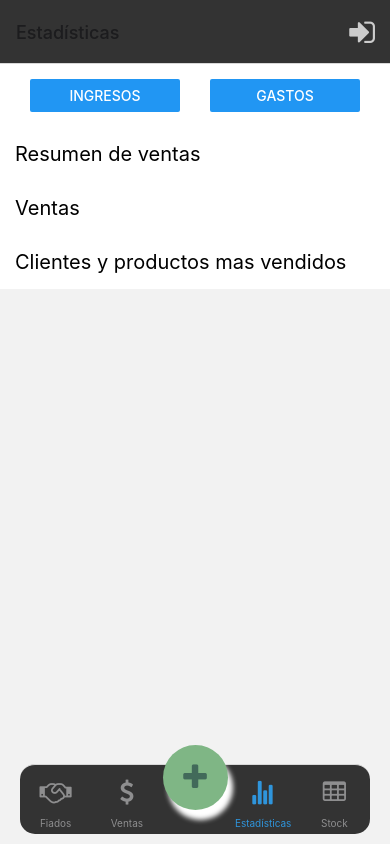
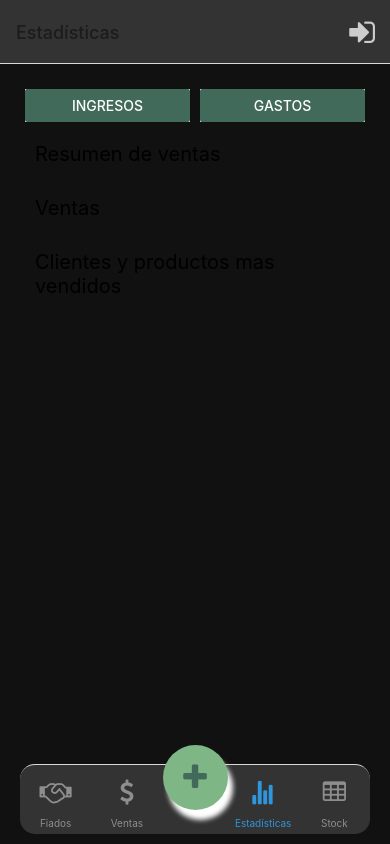
Before and after one commit to imanolcorimayo/cassa-client, a React Native app: screen /TabFive in a window 390 px wide. Built offline with nearby package versions, Linux system fonts and the light colour scheme; no server answers; what expo-linking would draw is missing.

Commit message:
top buttons componentized

```diff
--- /dev/null
+++ b/components/TopButtons.tsx
@@ -0,0 +1,44 @@
+import React from "react";
+import { StyleSheet, TouchableOpacity, Button, Alert } from "react-native";
+
+import Colors from "../constants/Colors";
+import { Text, View } from "./Themed";
+
+interface Props {
+  firstButton: String;
+  secondButton: String;
+}
+
+export default function TopButtons(props: Props) {
+  return (
+    <View style={styles.topButtonsContainer}>
+      <View style={styles.topButtons}>
+        <Button
+          title={props.firstButton}
+          color={Colors.primaryDark.tint}
+          onPress={() => Alert.alert("Button with adjusted color pressed")}
+        />
+      </View>
+      <View style={styles.topButtons}>
+        <Button
+          title={props.secondButton}
+          color={Colors.primaryDark.tint}
+          onPress={() => Alert.alert("Button with adjusted color pressed")}
+        />
+      </View>
+    </View>
+  );
+}
+
+const styles = StyleSheet.create({
+  topButtonsContainer: {
+    display: "flex",
+    flexDirection: "row",
+    justifyContent: "center",
+    backgroundColor: "#111",
+  },
+  topButtons: {
+    margin: 5,
+    flex: 1,
+  },
+});
--- a/screens/Estadisticas.tsx
+++ b/screens/Estadisticas.tsx
@@ -1,4 +1,4 @@
-import { StyleSheet } from "react-native";
+import { StyleSheet, Dimensions } from "react-native";
 import React from "react";
 
 import { RootTabScreenProps } from "../types";
@@ -6,18 +6,26 @@ import { RootTabScreenProps } from "../types";
 // Components
 import { View, Text } from "../components/Themed";
 import { Alert, Button } from "react-native";
+import TopButtons from "../components/TopButtons";
+
+// React Navigation
+import { useFocusEffect, useIsFocused } from "@react-navigation/native";
+
+// Redux
+import { useDispatch, useSelector } from "react-redux";
+import { getSales, setScreenState } from "../redux/actions";
 
 export default function Fiados({ navigation }: RootTabScreenProps<"TabFour">) {
+  const dispatch = useDispatch();
+  // Used to change the function of the PLUS tab bottom bar button
+  useFocusEffect(
+    React.useCallback(() => {
+      dispatch(setScreenState("sell"));
+    }, [])
+  );
   return (
     <View style={styles.container}>
-      <View style={styles.buttons}>
-        <View style={styles.button}>
-          <Button title="Ingresos" onPress={() => Alert.alert("Button with adjusted color pressed")} />
-        </View>
-        <View style={styles.button}>
-          <Button title="Gastos" onPress={() => Alert.alert("Button with adjusted color pressed")} />
-        </View>
-      </View>
+      <TopButtons firstButton="Ingresos" secondButton="Gastos" />
       <Text style={styles.subTitles}>Resumen de ventas</Text>
       <Text style={styles.subTitles}>Ventas</Text>
       <Text style={styles.subTitles}>Clientes y productos mas vendidos</Text>
@@ -26,7 +34,11 @@ export default function Fiados({ navigation }: RootTabScreenProps<"TabFour">) {
 }
 
 const styles = StyleSheet.create({
-  container: {},
+  container: {
+    backgroundColor: "#111",
+    height: Dimensions.get("window").height,
+    padding: 20,
+  },
   button: {
     width: 150,
   },
--- a/screens/Productos.tsx
+++ b/screens/Productos.tsx
@@ -8,14 +8,17 @@ import { ScrollView, Button, Alert, Dimensions, Pressable, StyleSheet, Modal, Te
 import { View, Text } from "../components/Themed";
 import Producto from "../components/Productos/Producto";
 import Categories from "../components/Productos/Categories";
-import Ordenar from "../components/Generales/Ordenar";
+import TopButtons from "../components/TopButtons";
 
 // Redux
 import { useDispatch, useSelector } from "react-redux";
-import { getProducts, showProductModal } from "../redux/actions";
+import { getProducts, setScreenState, showProductModal } from "../redux/actions";
 
 // Colors
 import Colors from "../constants/Colors";
+
+// React navigation
+import { useFocusEffect, useIsFocused } from "@react-navigation/native";
 
 interface Product {
   buy_unit: String;
@@ -77,6 +80,13 @@ export default function Productos({ navigation }: RootTabScreenProps<"TabThree">
       }).start();
     }
   };
+
+  // Used to change the function of the PLUS tab bottom bar button
+  useFocusEffect(
+    React.useCallback(() => {
+      dispatch(setScreenState("sell"));
+    }, [])
+  );
 
   const [visible, setVisible] = React.useState(false);
   return (
@@ -157,22 +167,7 @@ export default function Productos({ navigation }: RootTabScreenProps<"TabThree">
           <Text>Añadir producto</Text>
         </Pressable>
       </View> */}
-      <View style={styles.topButtonsContainer}>
-        <View style={styles.topButtons}>
-          <Button
-            title="Productos/Stock"
-            color={Colors.primaryDark.tint}
-            onPress={() => Alert.alert("Button with adjusted color pressed")}
-          />
-        </View>
-        <View style={styles.topButtons}>
-          <Button
-            title="Historial"
-            color={Colors.primaryDark.tint}
-            onPress={() => Alert.alert("Button with adjusted color pressed")}
-          />
-        </View>
-      </View>
+      <TopButtons firstButton="Productos/Stock" secondButton="Historial" />
 
       <View style={styles.input}>
         {/* @ts-ignore */}
@@ -240,6 +235,11 @@ export default function Productos({ navigation }: RootTabScreenProps<"TabThree">
 }
 
 const styles = StyleSheet.create({
+  container: {
+    backgroundColor: "#111",
+    height: Dimensions.get("window").height,
+    padding: 20,
+  },
   // MODAL
 
   // Details Container
@@ -325,11 +325,6 @@ const styles = StyleSheet.create({
     textAlign: "center",
   },
   // MODAL
-  container: {
-    backgroundColor: "#111",
-    height: Dimensions.get("window").height,
-    padding: 20,
-  },
   topButtonsContainer: {
     display: "flex",
     flexDirection: "row",
```
